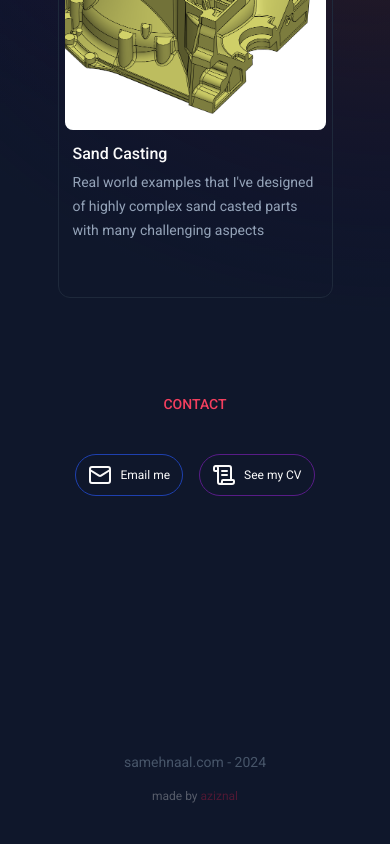
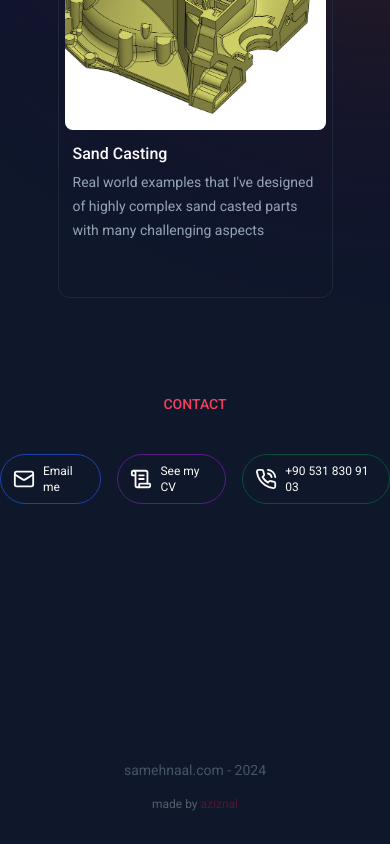
Before and after one commit to aziznal/samehnaal.com, a Next.js app: page / in a window 390 px wide. Shown: the part 1646-2490 px from the top of the page. Built offline with nearby package versions, Linux system fonts and the light colour scheme.

Commit message:
add phone number

```diff
--- a/app/page.tsx
+++ b/app/page.tsx
@@ -1,5 +1,5 @@
 import { CategoryCard } from "@/components/CategoryCard";
-import { LucideMail, LucideScrollText } from "lucide-react";
+import { LucideMail, LucidePhoneCall, LucideScrollText } from "lucide-react";
 import Image from "next/image";
 import Link from "next/link";
 import { ReactNode } from "react";
@@ -132,6 +132,15 @@ export default function Home() {
           <LucideScrollText />
           See my CV
         </Link>
+
+        <Link
+          className="px-3 py-2 hover:bg-slate-800 transition-colors border border-emerald-900 rounded-full text-xs sm:text-sm flex items-center gap-2"
+          href="tel:+905318309103"
+          target="_blank"
+        >
+          <LucidePhoneCall />
+          +90 531 830 91 03
+        </Link>
       </div>
 
       <footer className="flex flex-col gap-4 items-center justify-center pb-8">
```
